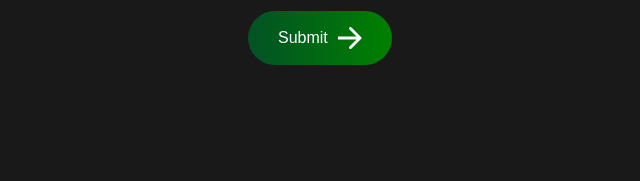
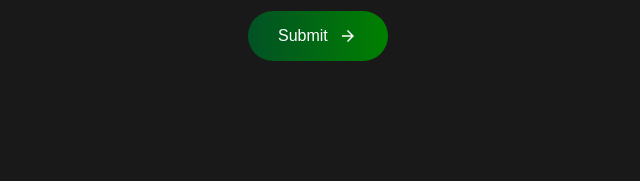
Before and after one commit to haokai-xuan/elementle, a plain HTML site: page contact.html in a window 1280 px wide. Shown: the part 484-665 px from the top of the page, 12-652 px from the left. Drawn offline with Linux system fonts and the light colour scheme.

Commit message:
arrow svg

```diff
--- a/contact.html
+++ b/contact.html
@@ -22,7 +22,7 @@
       <input type="text" name="name" placeholder="Your name" class="contact-inputs" required>
       <input type="email" name="email" placeholder="Your email" class="contact-inputs" required>
       <textarea name="message" placeholder="Your message" class="contact-inputs" required></textarea>
-      <button type="submit">Submit <img src="images/arrow_icon.png"></button>
+      <button type="submit">Submit <svg xmlns="http://www.w3.org/2000/svg" height="20px" viewBox="0 -960 960 960" width="20px" fill="#FFFFFF"><path d="M630-444H192v-72h438L429-717l51-51 288 288-288 288-51-51 201-201Z"/></svg></button>
     </form>
   </div>
 
```
